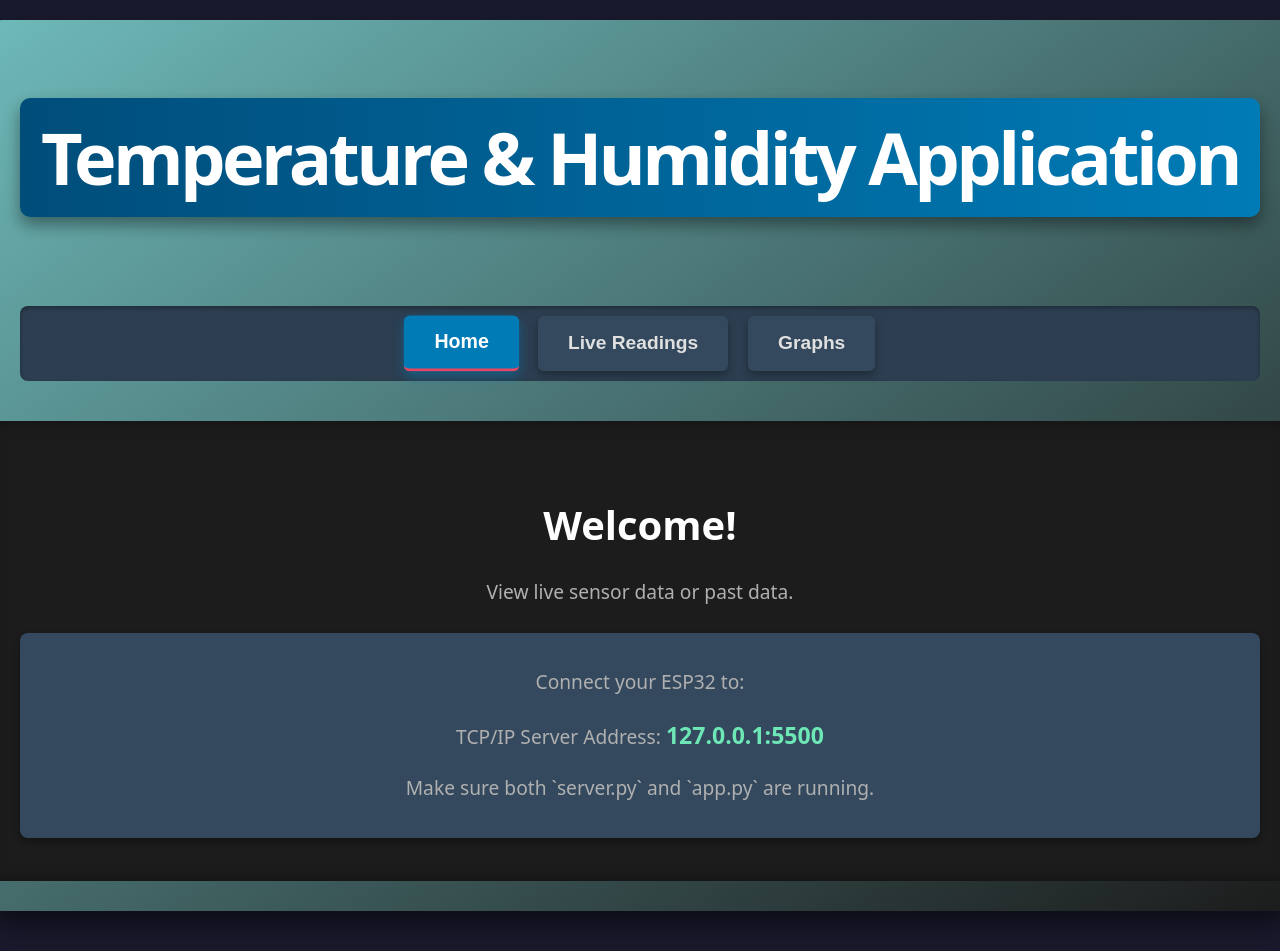
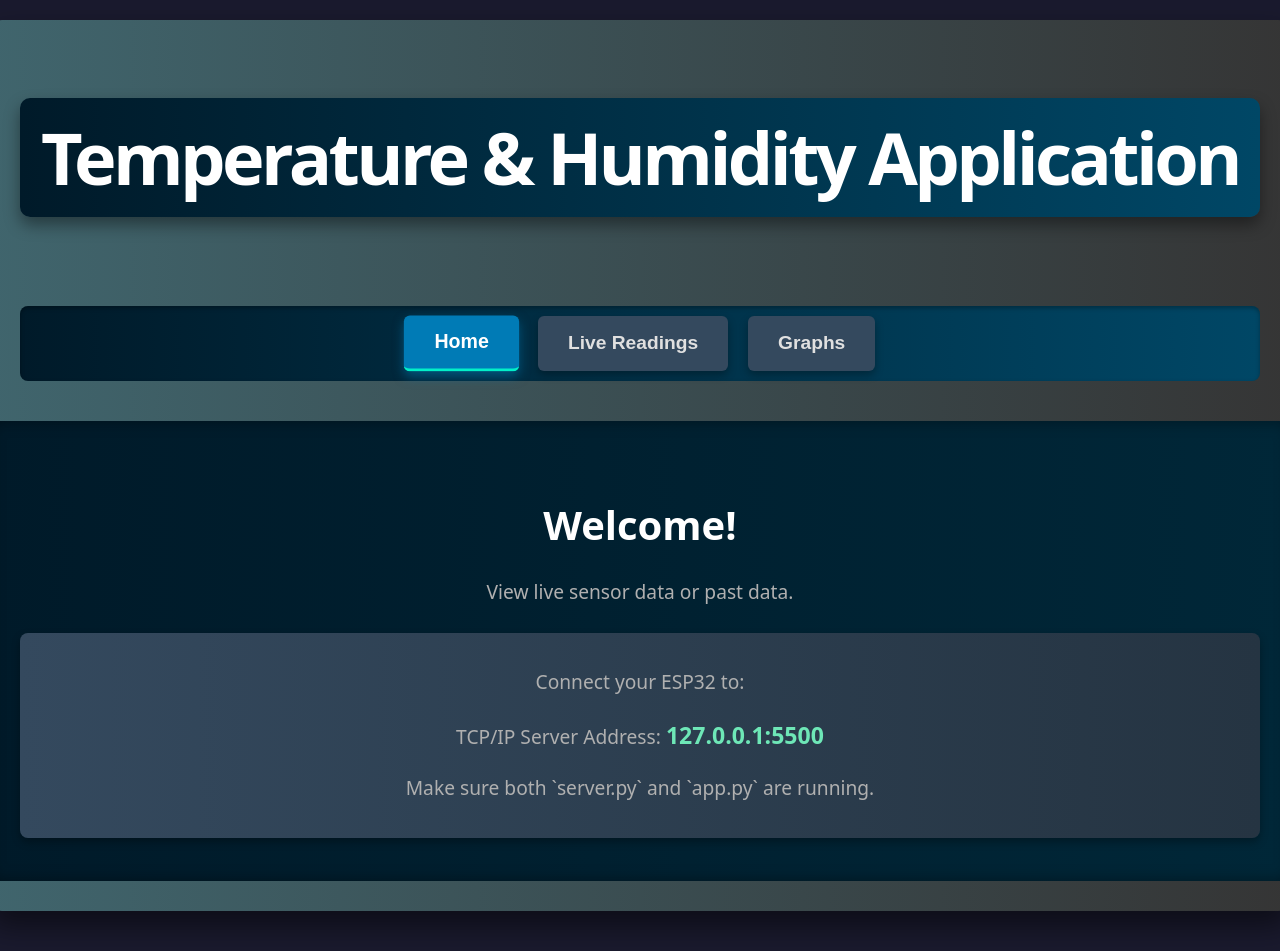
Before and after one commit to lukadizdar/zavrsni-server, a Flask app: page / in a window 1280 px wide. Run offline with Flask 3, Linux system fonts and the light colour scheme; data that the repository does not hold is empty.

Commit message:
Refreshed

```diff
--- a/static/style.css
+++ b/static/style.css
@@ -16,7 +16,7 @@ body {
 .container {
     width: 100%;
     max-width: 1500px; /* Max width for content */
-    background: linear-gradient(145deg, #6eb9b9, #1c1c1c); /* Dark gradient background */
+    background: linear-gradient(90deg, #40656d, #353535); /* Dark gradient background */
     border-radius: 12px; /* Rounded corners */
     box-shadow: 0 15px 30px rgba(0, 0, 0, 0.5); /* Stronger shadow */
     padding: 30px;
@@ -40,7 +40,7 @@ header h1 {
     letter-spacing: -0.05em; /* Tighten letter spacing */
     line-height: 1.1;
     padding: 20px;
-    background: linear-gradient(90deg, #004d7a, #007bb6); /* Blue gradient for header */
+    background: linear-gradient(90deg, #001a29, #004766); /* Blue gradient for header */
     border-radius: 10px; /* Rounded corners for header */
     box-shadow: 0 8px 16px rgba(0, 0, 0, 0.4);
     transition: transform 0.3s ease-in-out;
@@ -62,7 +62,7 @@ nav {
     justify-content: center;
     gap: 10px; /* Space between buttons */
     padding: 10px;
-    background-color: #2c3e50; /* Darker blue for nav background */
+    background: linear-gradient(90deg, #001a29, #004766);
     border-radius: 8px;
     box-shadow: inset 0 2px 4px rgba(0, 0, 0, 0.3);
 }
@@ -90,7 +90,7 @@ nav {
     background-color: #007bb6; /* Active button color */
     color: #ffffff;
     box-shadow: 0 5px 10px rgba(0, 123, 182, 0.5);
-    border-bottom: 3px solid #e94560; /* Accent color for active */
+    border-bottom: 3px solid #02f0c8; /* Accent color for active */
     transform: scale(1.02); /* Slightly larger when active */
 }
 
@@ -106,6 +106,7 @@ main {
     align-items: center;
     justify-content: center;
     text-align: center;
+    background: linear-gradient(90deg, #001a29, #002738);
 }
 
 .content-section {
@@ -162,7 +163,7 @@ main {
 }
 
 #temperature-reading-box {
-    background: linear-gradient(135deg, #b31f1f, #3a0000); /* Dark blue gradient */
+    background: linear-gradient(135deg, #b31f1f, #3a0000);
     /* Or any other color you like! */
 }
 
@@ -247,7 +248,7 @@ canvas {
 }
 
 .ip-info {
-    background-color: #34495e;
+    background: linear-gradient(90deg, #34495e, #253442);
     padding: 15px 25px;
     border-radius: 8px;
     margin-top: 25px;
```
Also changed, not shown: templates/index.html (+52 -7 lines).
